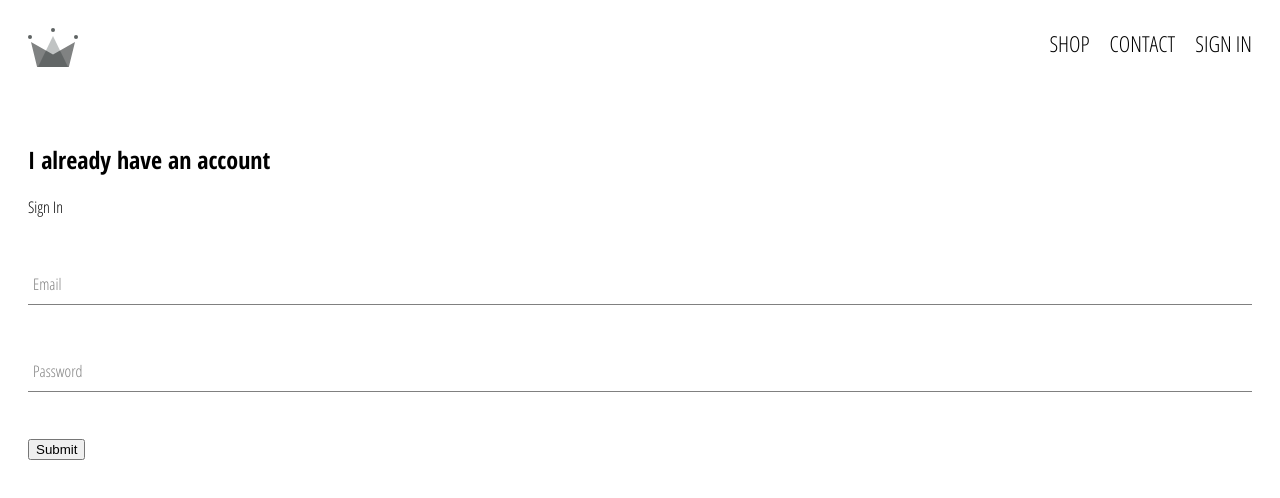
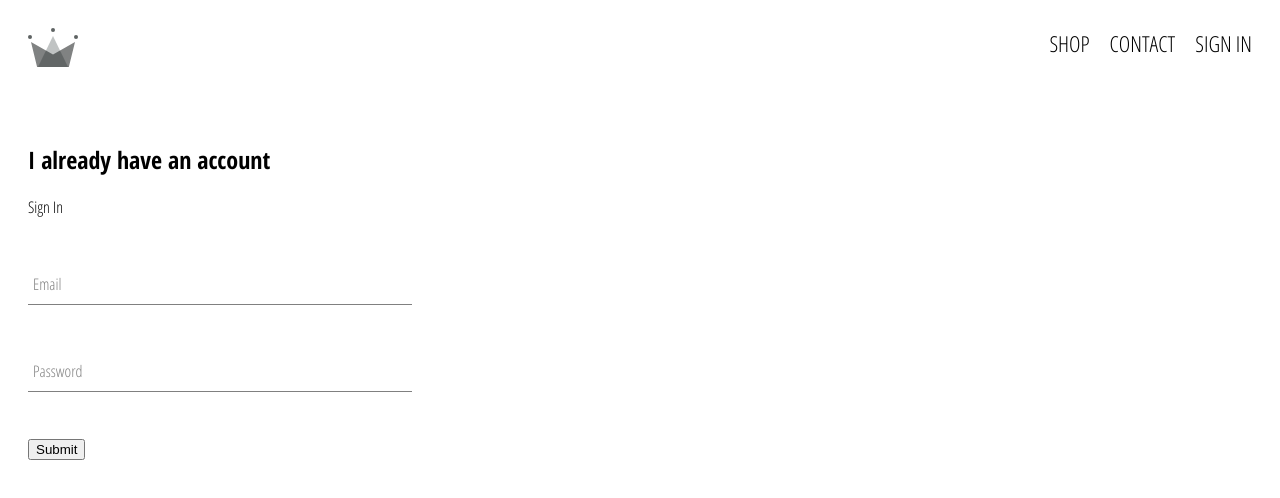
Before and after one commit to RomanSarder/crwn-shop, a React (Create React App) app: page /auth in a window 1280 px wide. Shown: the top 498 px of the page. Built offline with nearby package versions, Linux system fonts and the light colour scheme.

Commit message:
Adjust width for sign in component

```diff
--- a/src/components/SignIn.jsx
+++ b/src/components/SignIn.jsx
@@ -2,7 +2,9 @@ import React, { useState } from 'react'
 import styled from 'styled-components'
 import FormInput from './FormInput'
 
-const StyledSignIn = styled.div``
+const StyledSignIn = styled.div`
+    width: 30vw;
+`
 
 export default function SignIn() {
     const [password, setPassword] = useState()
```
